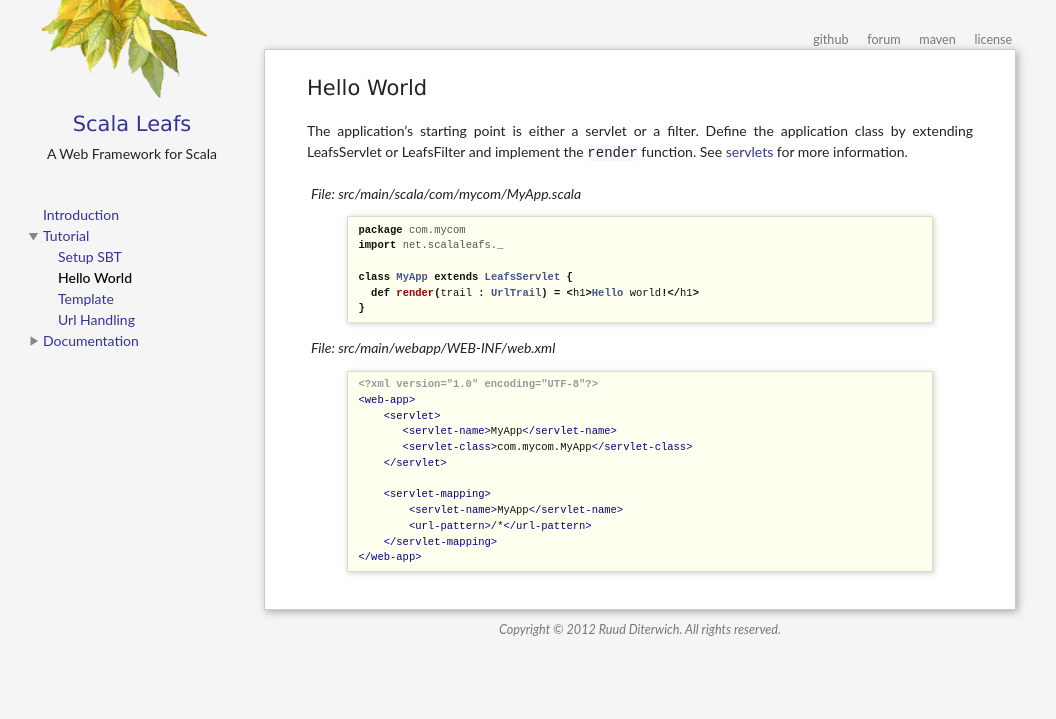
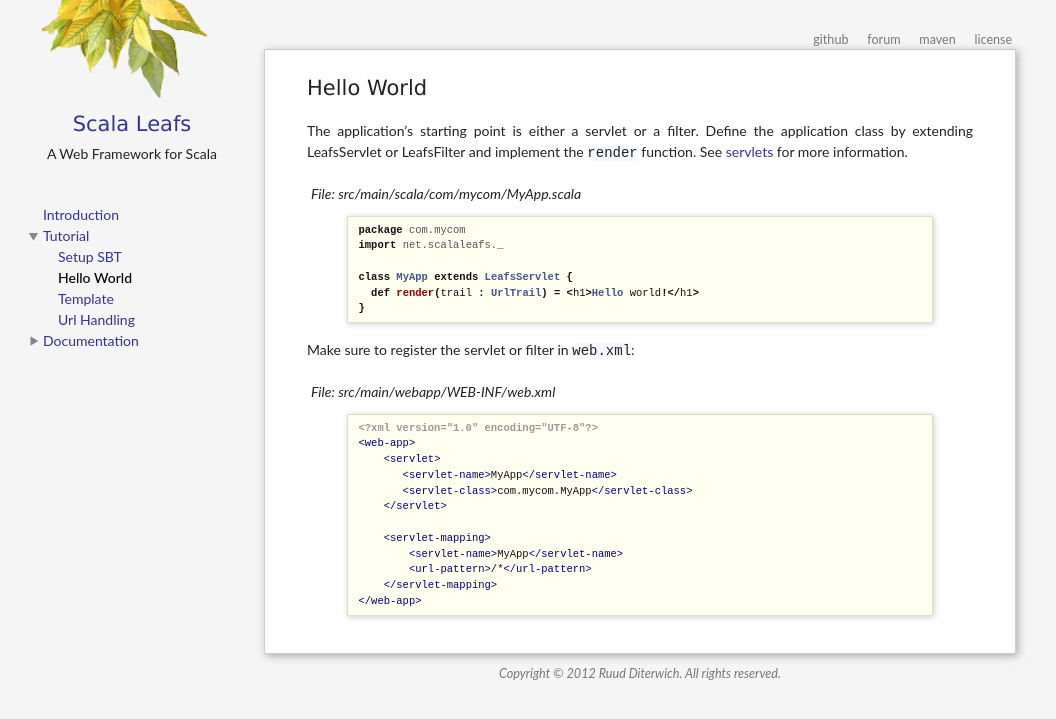
Before and after one commit to scalastuff/scalaleafs, a Jekyll site: the page built from hello-world.md, in a window 1280 px wide. Shown: the top 719 px of the page, without its empty margins (0-1056 px from the left). Built offline with Jekyll 4.4.1, drawn with Linux system fonts in a browser that asks for light colours; some of the changed lines change nothing that is shown.

Commit message:
Updated hello-world.md

```diff
--- a/hello-world.md
+++ b/hello-world.md
@@ -3,7 +3,7 @@
 layout: default
 ---
 
-The application's starting point is either a servlet or a filter. Define the application class by extending LeafsServlet or LeafsFilter and implement the `render` function. See [servlets](/serlvet.html) for more information.
+The application's starting point is either a servlet or a filter. Define the application class by extending LeafsServlet or LeafsFilter and implement the `render` function. See [servlets](/servlets.html) for more information.
 
 <label>File: src/main/scala/com/mycom/MyApp.scala</label>
 {% highlight scala %}
@@ -15,6 +15,7 @@
 }
 {% endhighlight %}
 
+Make sure to register the servlet or filter in `web.xml`:
 
 <label>File: src/main/webapp/WEB-INF/web.xml</label>
 {% highlight xml %}
```
